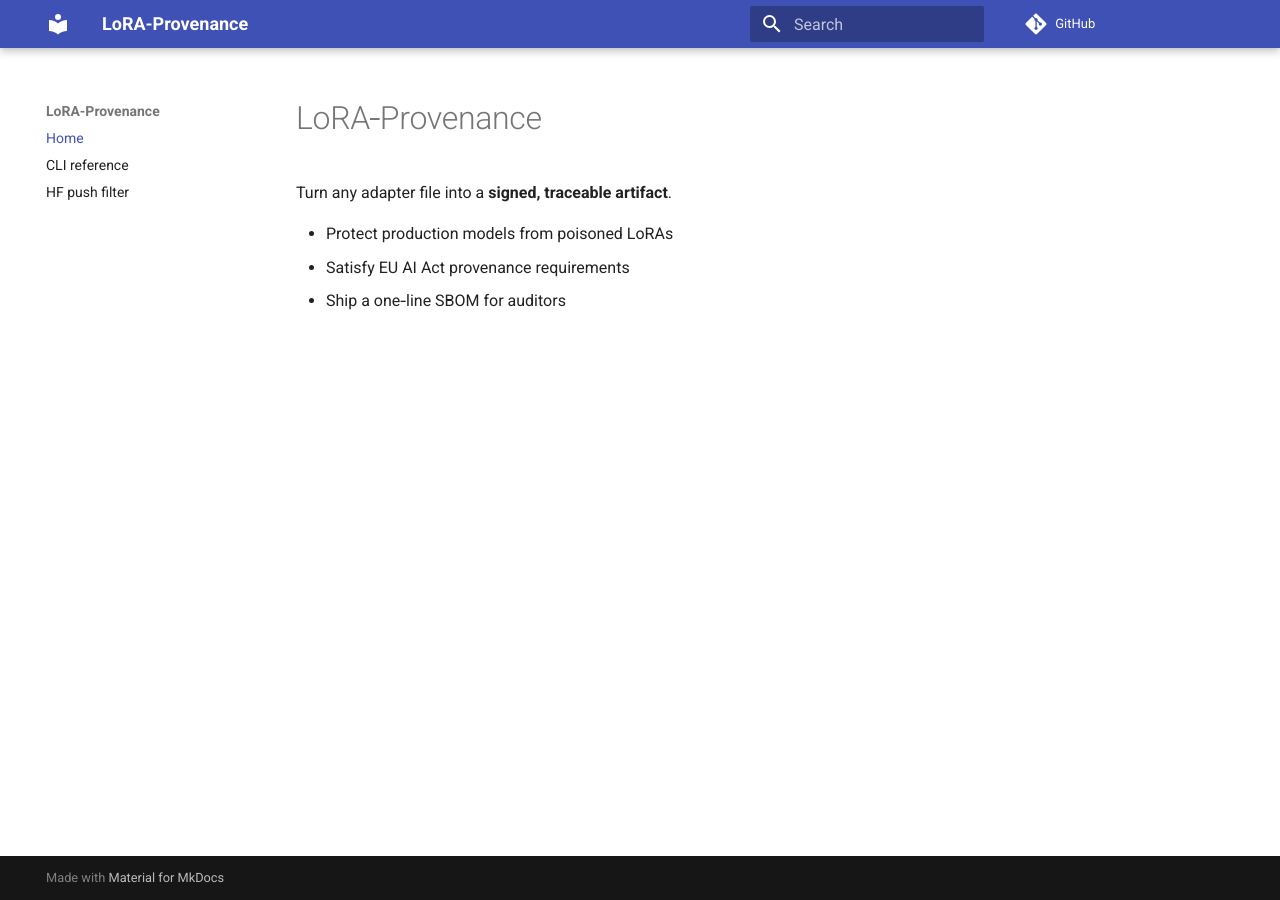
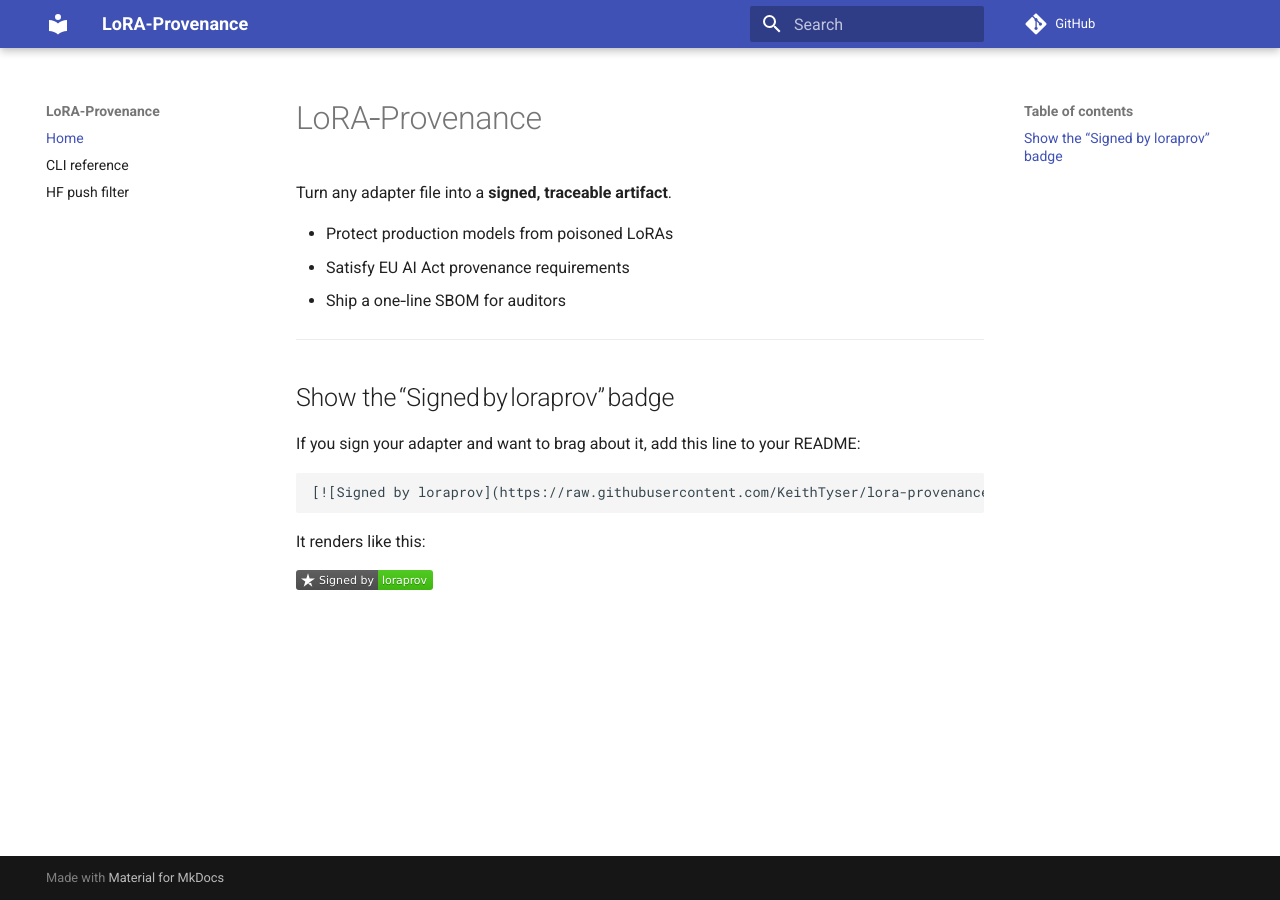
Before and after one commit to keithtyser/lora-provenance, an MkDocs documentation site: the page built from docs/index.md, in a window 1280 px wide. Built offline with MkDocs 1.6.1 and Material for MkDocs 9.7.7, drawn with Linux system fonts in a browser that asks for light colours; comment, search, counter and statistics services are not loaded.

Commit message:
docs: updated index.md with badge info

````diff
--- a/docs/index.md
+++ b/docs/index.md
@@ -5,3 +5,17 @@
 * Protect production models from poisoned LoRAs
 * Satisfy EU AI Act provenance requirements
 * Ship a one‑line SBOM for auditors
+
+---
+
+## Show the “Signed by loraprov” badge
+
+If you sign your adapter and want to brag about it, add this line to your README:
+
+```markdown
+[![Signed by loraprov](https://raw.githubusercontent.com/KeithTyser/lora-provenance/main/docs/signed-by-loraprov.svg)](https://github.com/KeithTyser/lora-provenance)
+```
+
+It renders like this:
+
+[![Signed by loraprov](https://raw.githubusercontent.com/KeithTyser/lora-provenance/main/docs/signed-by-loraprov.svg)](https://github.com/KeithTyser/lora-provenance)
````
